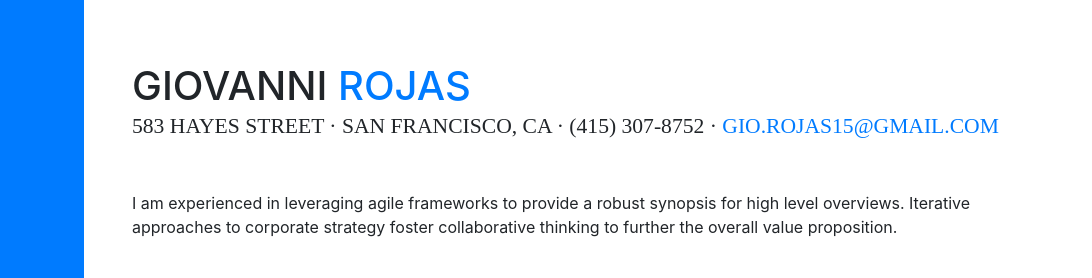
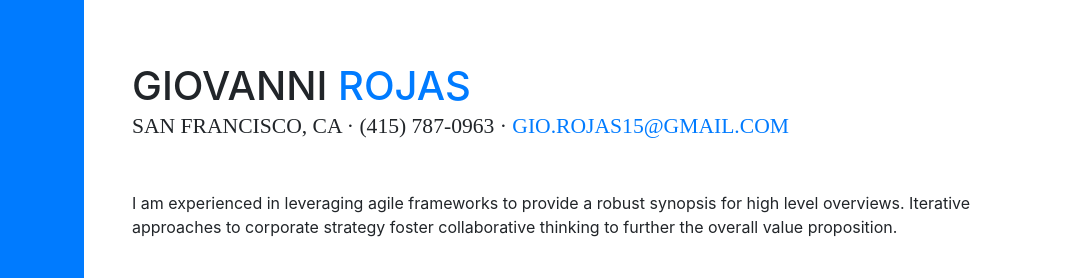
Before and after one commit to giovanni-rojas/giovanni-rojas.github.io, a website with bundled scripts: page index.html in a window 1280 px wide. Shown: the part 197-475 px from the top of the page, 188-1280 px from the left. Built offline with nearby package versions, Linux system fonts and the light colour scheme; a web font is replaced by a local one.

Commit message:
contact info

```diff
--- a/index.html
+++ b/index.html
@@ -68,7 +68,7 @@
           <h1 class="mb-0">Giovanni
             <span class="text-primary">Rojas</span>
           </h1>
-          <div class="subheading mb-5">583 Hayes Street · San Francisco, CA · (415) 307-8752 ·
+          <div class="subheading mb-5">San Francisco, CA · (415) 787-0963 ·
             <a href="mailto:name@email.com">gio.rojas15@gmail.com</a>
           </div>
           <p class="mb-5">I am experienced in leveraging agile frameworks to provide a robust synopsis for high level overviews. Iterative approaches to corporate strategy foster collaborative thinking to further the overall value proposition.</p>
```
